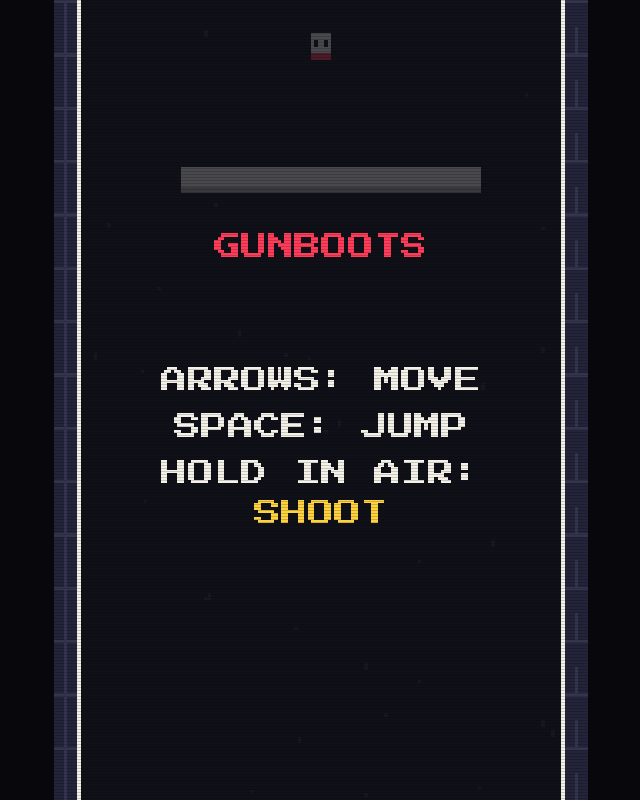
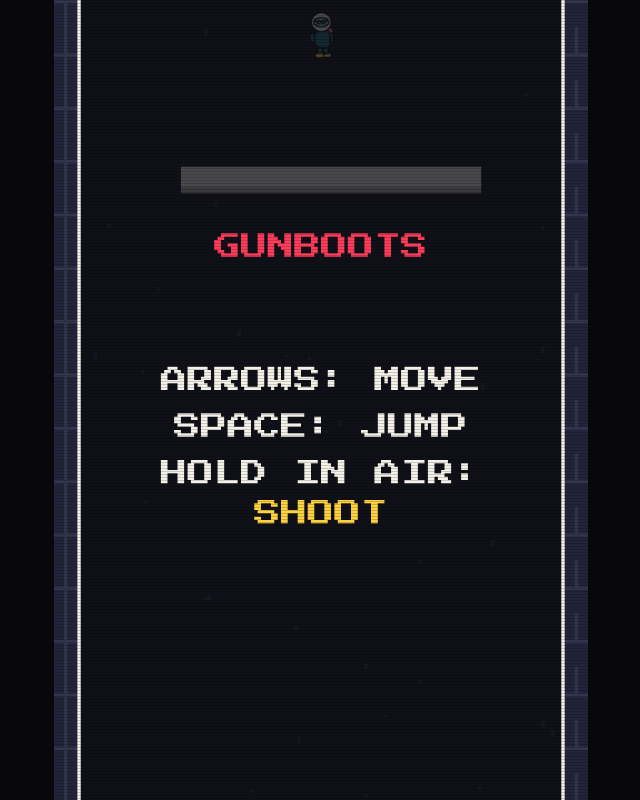
Before and after one commit to hahaniah/gunboots, a plain HTML site: page index.html in a window 1280 px wide. Shown: the whole page, without its empty margins (319-959 px from the left). Drawn offline with Linux system fonts and the light colour scheme; files whose address does not match are found by name.

Commit message:
bugs and bugs and minor changes

```diff
--- a/game.js
+++ b/game.js
@@ -4,11 +4,20 @@ const C = { bg: '#101018', fg: '#f4f1e8', red: '#ff3d5a', gold: '#ffd23f' };
 
 const canvas = document.getElementById('game');
 const ctx = canvas.getContext('2d');
-canvas.width = W;
-canvas.height = H;
+const S = 4;
+canvas.width = W *S;
+canvas.height = H*S;
 document.fonts.load('8px "Press Start 2P"');
 
-
+function loadImg(name) {
+  let im = new Image();
+  im.src = 'art/' + name + '.png'
+  return im;
+}
+function ok(im) {
+  return im.complete && im.naturalWidth > 0;
+}
+const imgPlayer = loadImg ('player');
 const keys = {};
 let pressed = {};
 const keyMap = {
@@ -60,14 +69,16 @@ function reset() {
 
 
 function generateChunk(y) {
-  const n = randInt(1, 3);
-  for (let i = 0; i < n; i++) {
-    const w = randInt(3, 7) * 8;
-    const x = WALL + randInt(0, Math.floor((W - 2 * WALL - w) / 8)) * 8;
+  const n = randInt(1,3);
+  for (let i =0; i<n; i++) {
+    const w =randInt(3,7) * 8;
+    const x= WALL + randInt(0, Math.floor((W-2 * WALL -w) /8)) * 8;
     blocks.push({ x, y: y + randInt(0, 4) * 8, w, h: 8 });
   }
-    if (Math.random() < 0.7) spawnEnemy(y + randInt(0,5) * 8);  }
-
+  let chance = Math.min ( 0.95, 0.5 + y /6000);
+  if (Math.random() < chance) spawnEnemy(y + randInt(0,5) * 8);
+  if (y > 3000 && Math.random() <0.4) spawnEnemy(y + randInt(0,5) * 8);
+}
 
 function updateWorld() {
   while (nextGenY < camY + H + 64) {
@@ -155,15 +166,24 @@ function updateCamera() {
 
 function drawPlayer() {
   const p = player;
-  if (p.invuln > 0 && Math.floor(p.invuln * 20) % 2 === 0) return;
-  const x = Math.floor(p.x), y = Math.floor(p.y);
-    ctx.fillStyle = C.fg;  ctx.fillRect(x, y, p.w, 6);
-  ctx.fillStyle = C.bg;  ctx.fillRect(x + 1, y + 2, 1, 2); ctx.fillRect(x + 4, y + 2, 1, 2);
-   ctx.fillStyle = C.red; ctx.fillRect(x, y + 6, p.w, 2);
+  if (p.invuln > 0 && Math.floor (p.invuln * 20) % 2 === 0) return;
 
-   if (keys.jump && !p.onGround && p.ammo > 0 && p.shootCd > 0.04) {
-    ctx.fillStyle = C.gold;
-    ctx.fillRect(x+ 2, y+ 8,2,3);
+  if (ok(imgPlayer)) {
+    let w = 10;
+    let h = w * imgPlayer.naturalHeight / imgPlayer.naturalWidth;
+    let x = p.x + p.w / 2 - w /2;
+    let y = p.y + p.h - h;
+    ctx.drawImage(imgPlayer, x, y, w, h);
+  } else {
+    let x = Math.floor(p.x), y = Math.floor(p.y);
+    ctx.fillStyle = C.fg; ctx.fillRect(x, y, p.w, 6);
+    ctx.fillStyle = C.bg; ctx.fillRect(x+ 1, y+2, 1, 2); ctx.fillRect(x + 4, y +2, 1, 2);
+    ctx.fillStyle = C.red; ctx.fillRect(x,y+6, p.w, 2);
+}
+
+if (keys.jump && !p.onGround && p.ammo > 0 && p.shootCd > 0.04) {
+  ctx.fillStyle = C.gold;
+  ctx.fillRect(Math.floor(p.x) + 2, Math.floor(p.y) + 8, 2, 2);
 }
 }
 
@@ -347,6 +367,7 @@ function update(dt) {
 }
 function draw() {
 
+  ctx.setTransform(S, 0, 0, S, 0, 0);
   const cy = Math.floor(camY);
   ctx.fillStyle = C.bg;
    ctx.fillRect(0, 0, W, H);
@@ -445,7 +466,7 @@ function drawGameOver() {
    if (deadTimer > 0.7) text('SPACE: RETRY', W / 2, 170, C.fg, 'center');
 }
 function spawnEnemy(y) {
-   const spiked = Math.random() < 0.3;
+   const spiked = Math.random() < Math.min(0.5, 0.2 + y / 10000);
   enemies.push({
      type: spiked ? 'spike' : 'blob',
     x : rand(WALL + 4, W - WALL - 12),
--- a/style.css
+++ b/style.css
@@ -9,7 +9,6 @@ body { display: flex; align-items: center; justify-content: center; }
 canvas {
   width: 100%; height: 100%;
   display: block;
-  image-rendering: pixelated;
 }
 
 #wrap::after {
```
Also changed, not shown: gem.png (added), jelly1.png (added), jelly2.png (added), player.png (added), puffer1.png (added), puffer2.png (added).
